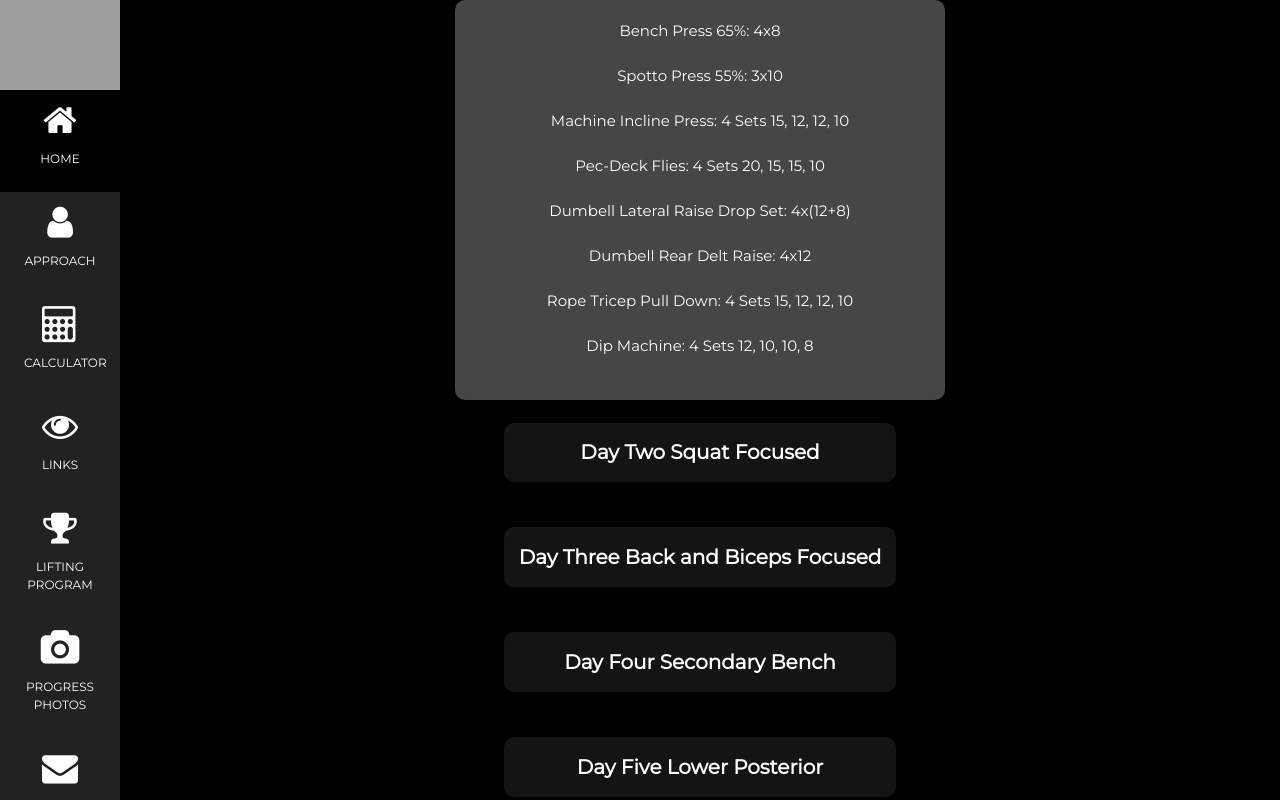
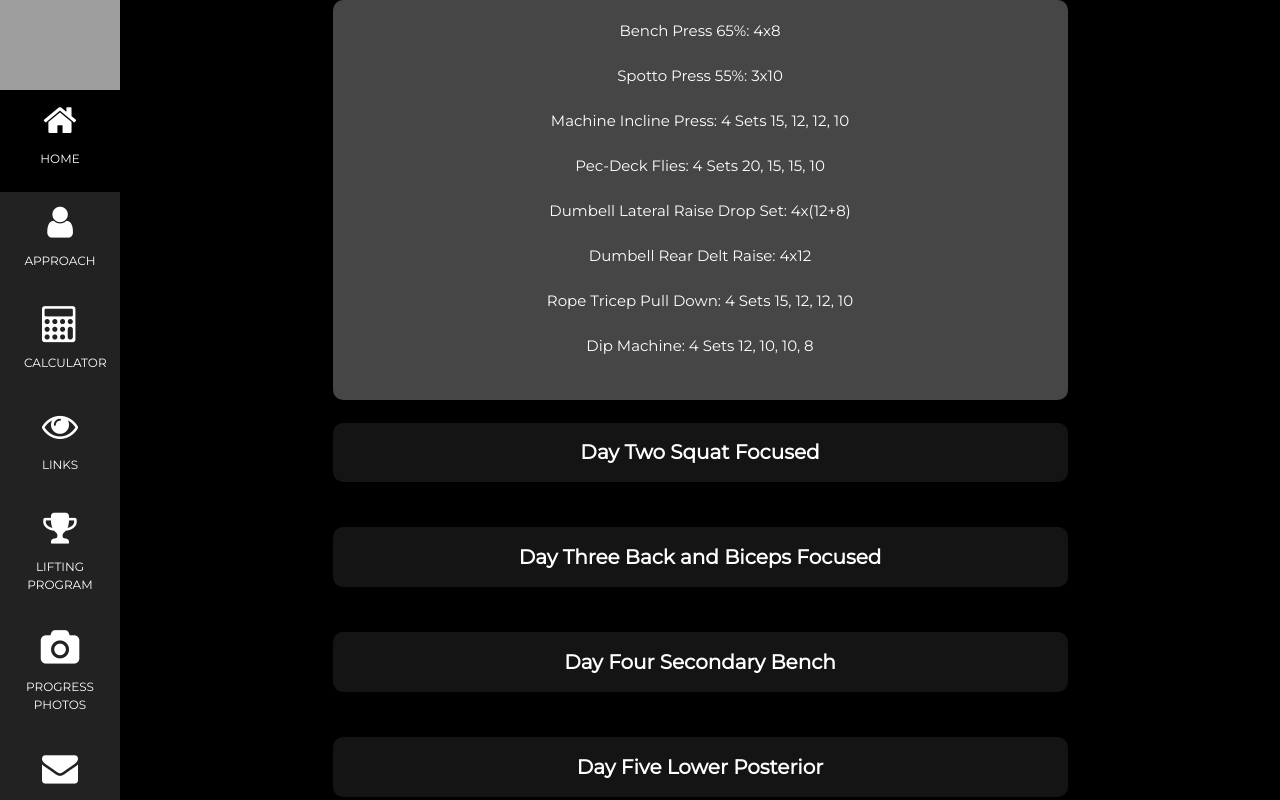
Before and after one commit to Lakevs14/GAINZ, a plain HTML site: page index.html in a window 1280 px wide. Both pictures are taken after a click on the element "Day One Bench Focused". Shown: the part 3582-4382 px from the top of the page. Drawn offline with nearby package versions, Linux system fonts and the light colour scheme; grey boxes are pictures that could not be loaded.

Commit message:
Update index.html
Update

```diff
--- a/index.html
+++ b/index.html
@@ -47,13 +47,13 @@ border-radius: 10px;
     }
 .program {background-color:rgb(20, 20, 20);
 padding: .5%;
-width: 40%;
+width: 75%;
 margin:auto;
 border-radius: 10px;
 }
 .program1 {background-color:rgb(70, 70, 70);
 padding: .5%;
-width: 50%;
+width: 75%;
 margin:auto;
 border-radius: 10px;
 color:white;
```
